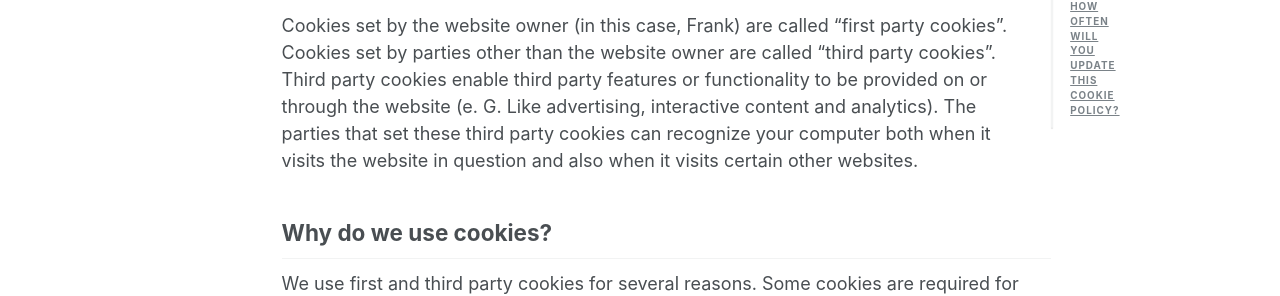
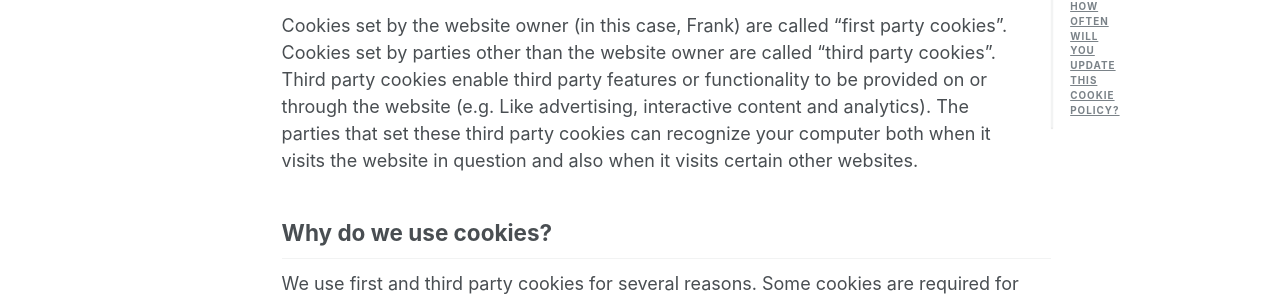
Before and after one commit to FangFrankSun/AcademicPage, a Jekyll site: the page built from _pages/cookie.md, in a window 1280 px wide and 900 px high. Shown: the part 510-806 px from the top of the window. Built offline with Jekyll 4.4.1, drawn with Linux system fonts in a browser that asks for light colours.

```diff
--- a/_pages/cookie.md
+++ b/_pages/cookie.md
@@ -13,7 +13,7 @@ This Cookie Policy explains how the author Frank ("Company", "we", "us", and "ou
 
 Cookies are small data files that are placed on your computer or mobile device when you visit a website. Cookies are widely used by website owners in order to make their websites work, or to work more efficiently, as well as to provide reporting information.
 
-Cookies set by the website owner  (in this case, Frank) are called "first party cookies". Cookies set by parties other than the website owner are called "third party cookies". Third party cookies enable third party features or functionality to be provided on or through the website  (e. G. Like advertising, interactive content and analytics). The parties that set these third party cookies can recognize your computer both when it visits the website in question and also when it visits certain other websites.
+Cookies set by the website owner  (in this case, Frank) are called "first party cookies". Cookies set by parties other than the website owner are called "third party cookies". Third party cookies enable third party features or functionality to be provided on or through the website  (e.g. Like advertising, interactive content and analytics). The parties that set these third party cookies can recognize your computer both when it visits the website in question and also when it visits certain other websites.
 
 ## Why do we use cookies?
 
```
